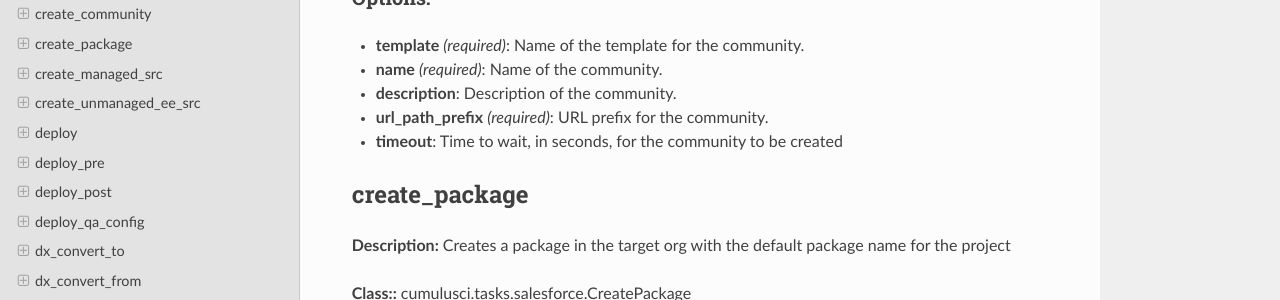
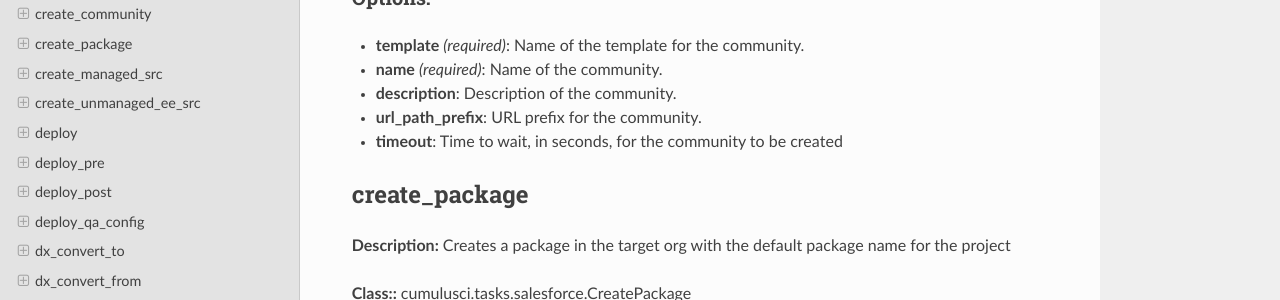
Before and after one commit to SFDO-Tooling/CumulusCI, a Sphinx documentation site: the page built from docs/tasks.rst, in a window 1280 px wide and 900 px high, scrolled down 1754 px. Shown: the part 150-450 px from the top of the window. Built offline with Sphinx 7.4.7 and the Read the Docs theme 2.0.0, drawn with Linux system fonts in a browser that asks for light colours.

Commit message:
Updated docs for create community

```diff
--- a/docs/tasks.rst
+++ b/docs/tasks.rst
@@ -81,7 +81,7 @@ Options:
 * **template** *(required)*: Name of the template for the community.
 * **name** *(required)*: Name of the community.
 * **description**: Description of the community.
-* **url_path_prefix** *(required)*: URL prefix for the community.
+* **url_path_prefix**: URL prefix for the community.
 * **timeout**: Time to wait, in seconds, for the community to be created
 
 create_package
```
